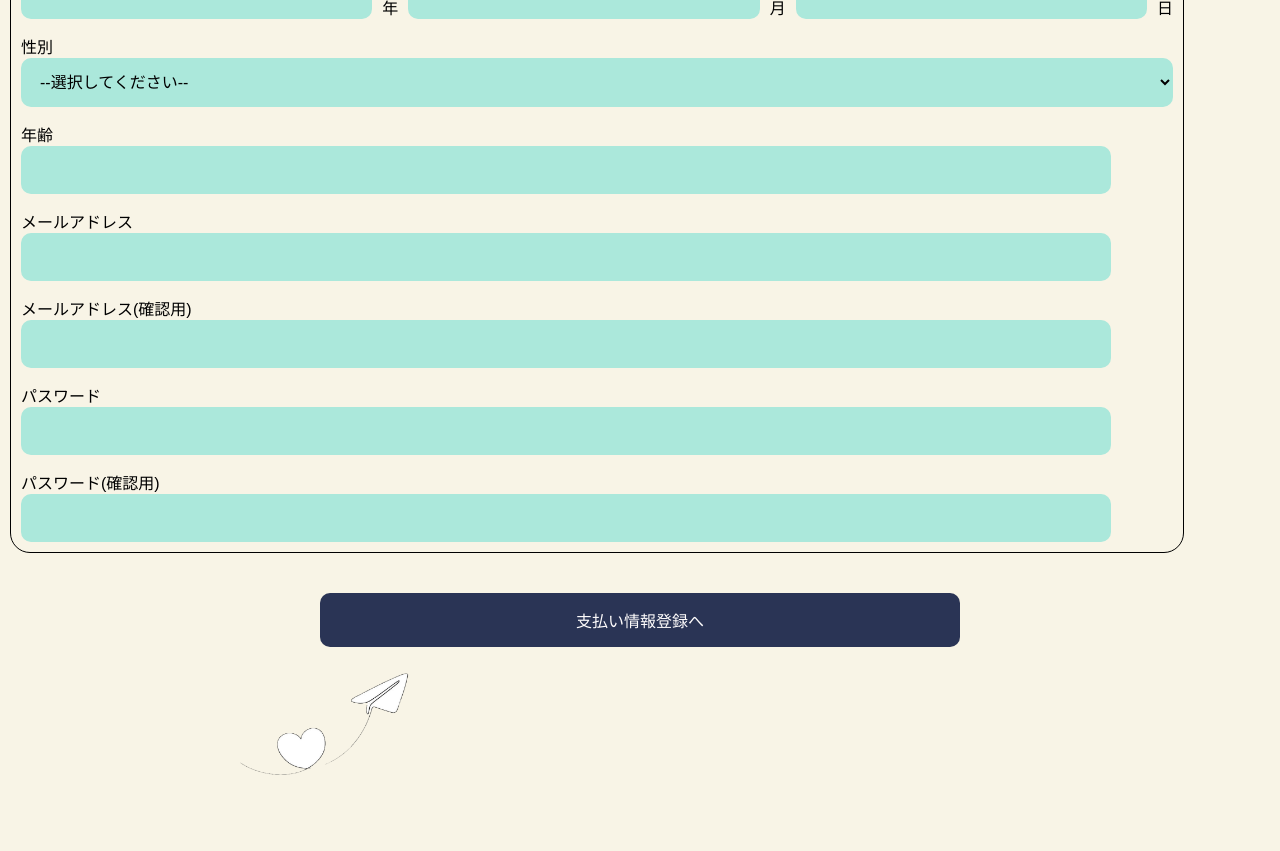
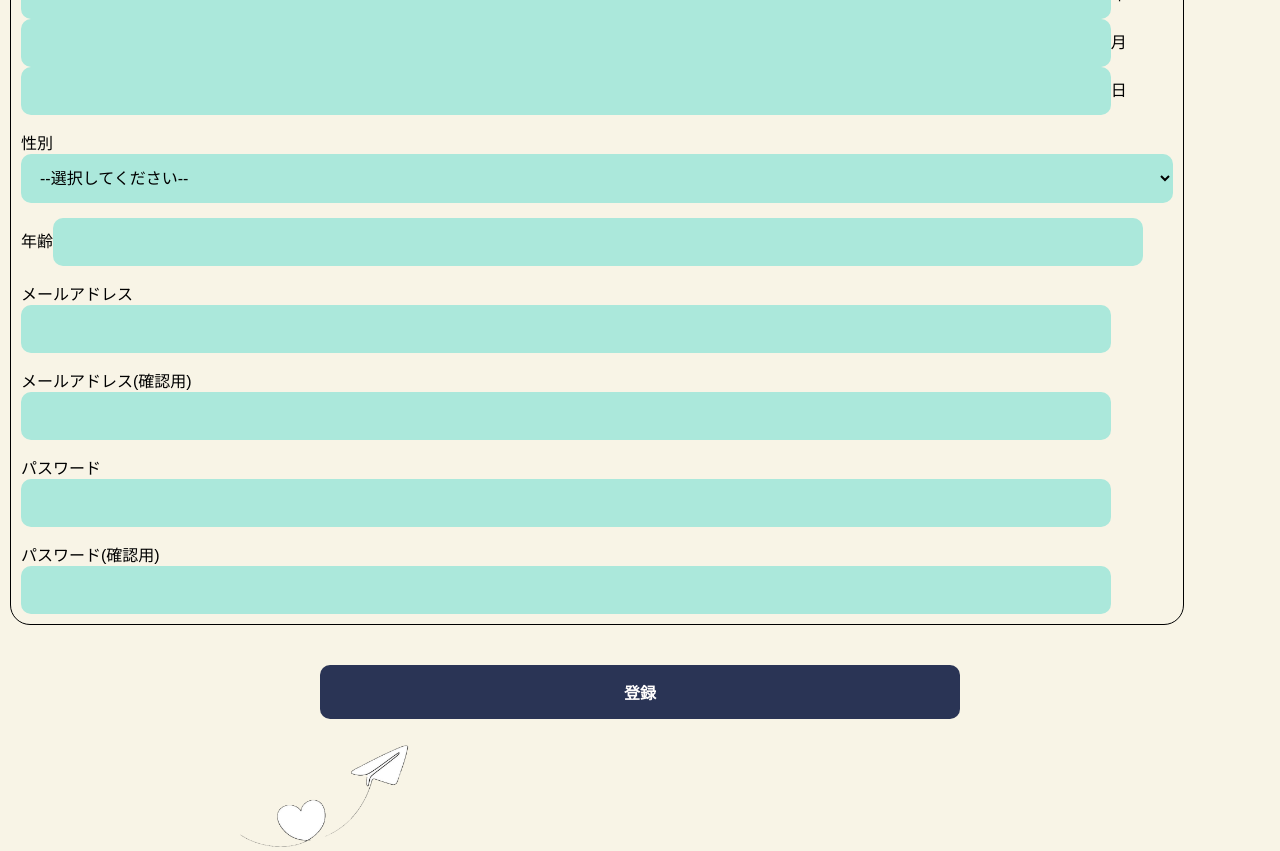
Before and after one commit to minami65/sukimatch, a React (Vite) app in the folder frontend/: page /create in a window 1280 px wide. Shown: the part 240-1091 px from the top of the page. Before the commit the page ends 1019 px from the top, so only its background shows below. Built offline with nearby package versions, Linux system fonts and the light colour scheme; no server answers; a web font is replaced by a local one.

Commit message:
新規登録画面を修正

```diff
--- a/frontend/src/api/generated/models/userCreate.ts
+++ b/frontend/src/api/generated/models/userCreate.ts
@@ -11,6 +11,7 @@ export interface UserCreate {
   birthday: string;
   mail_address?: string;
   bio?: string | null;
+  password: string;
   gender_id: number;
   birth_location_id?: number | null;
   current_location_id?: number | null;
--- /dev/null
+++ b/frontend/src/hooks/useRegister.ts
@@ -0,0 +1,40 @@
+import { useNavigate } from 'react-router-dom';
+
+import { useRegisterUserPost } from '@/api/generated/endpoints/api';
+import { UserResponse } from '@/api/generated/models';
+import type { UserCreate } from '@/api/generated/models/userCreate';
+
+export const useRegister = () => {
+  const { mutate, isPending, error } = useRegisterUserPost();
+
+  const registerUser = (
+    userData: UserCreate,
+    options?: {
+      onSuccess?: (data: UserResponse) => void;
+      onError?: (message: string) => void;
+    },
+  ) => {
+    mutate(
+      { data: userData },
+      {
+        onSuccess: (response) => {
+          if (response?.user_id) {
+            localStorage.setItem('loginUserId', String(response.user_id));
+          }
+
+          if (options?.onSuccess) options.onSuccess(response);
+        },
+        onError: (err: any) => {
+          const errorMessage = err.response?.data?.detail ?? '登録に失敗しました。';
+          if (options?.onError) options.onError(errorMessage);
+        },
+      },
+    );
+  };
+
+  return {
+    registerUser,
+    isRegistering: isPending,
+    registerError: error,
+  };
+};
--- a/frontend/src/main.jsx
+++ b/frontend/src/main.jsx
@@ -13,11 +13,11 @@ import Setting from '@/pages/setting/index.tsx';
 import UserList from '@/pages/user-list/index.tsx';
 import '@/styles/index.css';
 
-import Create from './create.jsx';
 import Form from './form.jsx';
 import { AuthLayout } from './layouts/AuthLayout.tsx';
 import BottomNavLayout from './layouts/BottomNav/BottomNavLayout.tsx';
 import MatchComplete from './match.jsx';
+import Create from './pages/create/index.tsx';
 import UserDetails from './pages/user-details/index.tsx';
 import Pay from './pay.jsx';
 import Talk from './talk.jsx';
--- a/frontend/src/create.jsx
+++ b/frontend/src/pages/create/index.tsx
@@ -2,29 +2,29 @@ import { useState } from 'react';
 
 import { useNavigate } from 'react-router-dom';
 
-import Airplane from './components/airplane';
-import './styles/create.css';
+import Button from '@/components/Button';
+
+import Airplane from '../../components/airplane';
+import { useRegister } from '../../hooks/useRegister';
+import styles from './create.module.css';
 
 function Create() {
   const navigate = useNavigate();
 
   // state
   const [nickname, setNickname] = useState('');
-
   const [year, setYear] = useState('');
   const [month, setMonth] = useState('');
   const [day, setDay] = useState('');
-
   const [gender, setGender] = useState('');
-
   const [age, setAge] = useState('');
-
   const [email, setEmail] = useState('');
   const [emailConfirmation, setEmailConfirmation] = useState('');
   const [emailError, setEmailError] = useState('');
-
   const [password, setPassword] = useState('');
   const [passwordConfirmation, setPasswordConfirmation] = useState('');
+
+  const { registerUser, isRegistering } = useRegister();
 
   // 登録処理
   const handleRegister = async () => {
@@ -45,62 +45,34 @@ function Create() {
     // APIへ送るデータ
     const newUser = {
       name: nickname,
-
       age: Number(age),
-
       birthday: `${year}-${String(month).padStart(2, '0')}-${String(day).padStart(2, '0')}`,
-
       mail_address: email,
-
       password: password,
-
       bio: '',
-
       gender_id: Number(gender),
     };
 
-    try {
-      const response = await fetch('http://127.0.0.1:8000/user', {
-        method: 'POST',
-
-        headers: {
-          'Content-Type': 'application/json',
-        },
-
-        body: JSON.stringify(newUser),
-      });
-
-      const data = await response.json().catch(() => null);
-
-      if (!response.ok) {
-        const message = data?.detail ?? '登録失敗';
+    registerUser(newUser, {
+      onSuccess: (user) => {
+        console.log('登録に成功したユーザー:', user);
+        navigate('/login');
+      },
+      onError: (message) => {
         setEmailError(message);
-        return;
-      }
-
-      console.log(data);
-      if (data?.user_id) {
-        localStorage.setItem('loginUserId', String(data.user_id));
-      }
-
-      // 支払い画面へ
-      navigate('/pay');
-    } catch (error) {
-      console.error(error);
-
-      alert('登録失敗');
-    }
+      },
+    });
   };
 
   return (
     <div>
       <h1>会員登録</h1>
 
-      <section className="grid">
+      <section className={styles.grid}>
         <form>
-          <div className="signup">
+          <div className={styles.signup}>
             {/* ニックネーム */}
-            <div className="field">
+            <div className={styles.field}>
               <label>ニックネーム</label>
 
               <input
@@ -111,10 +83,10 @@ function Create() {
               />
             </div>
             {/* 生年月日 */}
-            <div className="field">
+            <div className={styles.field}>
               <label>生年月日</label>
 
-              <div className="expiry">
+              <div className={styles.expiry}>
                 <input
                   type="number"
                   // placeholder="2026"
@@ -147,7 +119,7 @@ function Create() {
               </div>
             </div>
             {/* 性別 */}
-            <div className="field">
+            <div className={styles.field}>
               <label>性別</label>
 
               <select value={gender} onChange={(e) => setGender(e.target.value)} required>
@@ -159,13 +131,13 @@ function Create() {
               </select>
             </div>
             {/* 年齢 */}
-            <div className="field">
+            <div className={styles.field}>
               <label>年齢</label>
 
               <input type="number" value={age} onChange={(e) => setAge(e.target.value)} required />
             </div>
             {/* メール */}
-            <div className="field">
+            <div className={styles.field}>
               <label>メールアドレス</label>
 
               <input
@@ -179,7 +151,7 @@ function Create() {
               />
             </div>
             {/* メール確認 */}
-            <div className="field">
+            <div className={styles.field}>
               <label>メールアドレス(確認用)</label>
 
               <input
@@ -191,10 +163,10 @@ function Create() {
                 }}
                 required
               />
-              {emailError && <p className="email_error">{emailError}</p>}
+              {emailError && <p className={styles.email_error}>{emailError}</p>}
             </div>
             {/* パスワード */}
-            <div className="field">
+            <div className={styles.field}>
               <label>パスワード</label>
 
               <input
@@ -205,7 +177,7 @@ function Create() {
               />
             </div>
             {/* パスワード確認 */}
-            <div className="field">
+            <div className={styles.field}>
               <label>パスワード(確認用)</label>
 
               <input
@@ -218,10 +190,15 @@ function Create() {
           </div>
 
           {/* 登録ボタン */}
-          <div className="create_button">
-            <button type="button" className="register" onClick={handleRegister}>
-              支払い情報登録へ
-            </button>
+          <div className={styles.create_button}>
+            <Button
+              type="submit"
+              disabled={isRegistering}
+              className={styles.register}
+              onClick={handleRegister}
+            >
+              登録
+            </Button>
           </div>
         </form>
 
```
Also changed, not shown: frontend/src/pages/create/create.module.css (renamed from frontend/src/styles/create.css), 1 other file (tests, documents, lock files or other folders).
